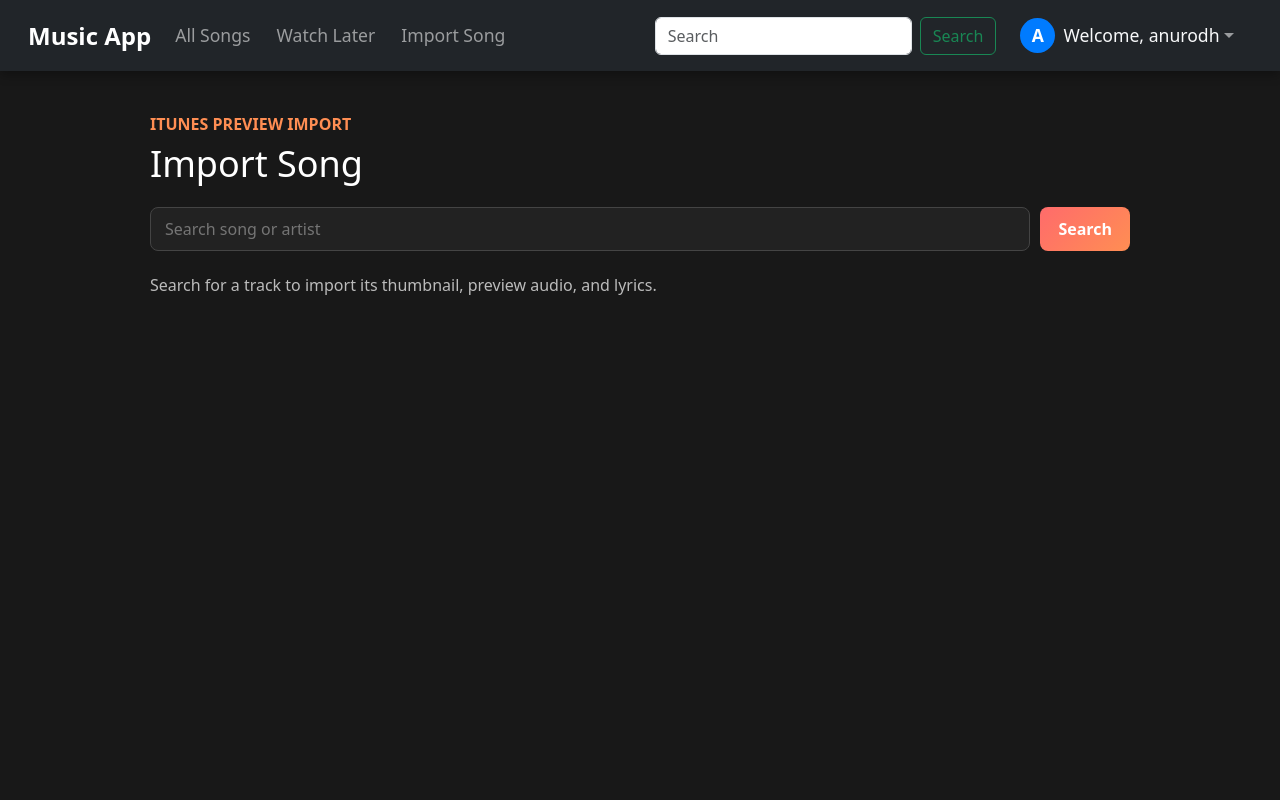
After one commit to DevanshY02/music, a Django app: page /music_beat/import-song in a window 1280 px wide. The commit adds this page. Run offline with Django 5.2, Linux system fonts and the light colour scheme; a user stored in the database is signed in; some libraries are stand-ins or nearby versions.

Commit message:
Add-iTunes-preview-import

```diff
--- /dev/null
+++ b/music_beat/external_music.py
@@ -0,0 +1,58 @@
+import requests
+
+
+ITUNES_SEARCH_URL = "https://itunes.apple.com/search"
+ITUNES_LOOKUP_URL = "https://itunes.apple.com/lookup"
+
+
+def search_itunes(query, limit=12):
+    response = requests.get(
+        ITUNES_SEARCH_URL,
+        params={
+            "term": query,
+            "media": "music",
+            "entity": "song",
+            "limit": limit,
+        },
+        timeout=12,
+    )
+    response.raise_for_status()
+    return [normalize_itunes_track(result) for result in response.json().get("results", [])]
+
+
+def lookup_itunes_track(track_id):
+    response = requests.get(
+        ITUNES_LOOKUP_URL,
+        params={"id": track_id, "entity": "song"},
+        timeout=12,
+    )
+    response.raise_for_status()
+    results = response.json().get("results", [])
+
+    for result in results:
+        if result.get("wrapperType") == "track":
+            return normalize_itunes_track(result)
+
+    return None
+
+
+def normalize_itunes_track(result):
+    artwork_url = result.get("artworkUrl100", "")
+
+    return {
+        "track_id": str(result.get("trackId", "")),
+        "name": result.get("trackName", ""),
+        "artist": result.get("artistName", ""),
+        "album": result.get("collectionName", ""),
+        "genre": result.get("primaryGenreName", ""),
+        "artwork_url": upgrade_artwork_url(artwork_url),
+        "preview_url": result.get("previewUrl", ""),
+        "source_url": result.get("trackViewUrl", ""),
+    }
+
+
+def upgrade_artwork_url(url):
+    if not url:
+        return ""
+
+    return url.replace("100x100bb", "600x600bb")
--- a/music_beat/templates/music_beat/basic.html
+++ b/music_beat/templates/music_beat/basic.html
@@ -77,6 +77,11 @@
                         <a class="nav-link" href="/music_beat/watchlater">Watch Later</a>
                     </li>
                     {% endif %}
+                    {% if user.is_staff %}
+                    <li class="nav-item">
+                        <a class="nav-link" href="/music_beat/import-song">Import Song</a>
+                    </li>
+                    {% endif %}
                 </ul>
 
                 <!-- Search Bar -->
--- a/music_beat/templates/music_beat/history.html
+++ b/music_beat/templates/music_beat/history.html
@@ -10,7 +10,7 @@
         <div class="card song-card">
             <div class="row g-0">
                 <div class="col-md-4">
-                    <img src="/media/{{ i.image }}" class="img-fluid song-img" alt="{{ i.name }}">
+                    <img src="{{ i.image_url }}" class="img-fluid song-img" alt="{{ i.name }}">
                 </div>
                 <div class="col-md-8">
                     <div class="card-body">
--- /dev/null
+++ b/music_beat/templates/music_beat/import_song.html
@@ -0,0 +1,179 @@
+{% extends 'music_beat/basic.html' %}
+{% block title %}Import Song{% endblock %}
+
+{% block body %}
+<main class="import-page">
+  <section class="import-shell">
+    <div class="import-heading">
+      <p>iTunes Preview Import</p>
+      <h1>Import Song</h1>
+    </div>
+
+    {% if messages %}
+      <div class="message-list">
+        {% for message in messages %}
+          <div class="message {{ message.tags }}">{{ message }}</div>
+        {% endfor %}
+      </div>
+    {% endif %}
+
+    <form class="import-search" method="GET">
+      <input type="search" name="q" value="{{ query }}" placeholder="Search song or artist">
+      <button type="submit">Search</button>
+    </form>
+
+    <div class="import-results">
+      {% for result in results %}
+        <article class="import-card">
+          <img src="{{ result.artwork_url }}" alt="{{ result.name }}">
+          <div>
+            <h2>{{ result.name }}</h2>
+            <p>{{ result.artist }}</p>
+            <p class="muted">{{ result.album }}{% if result.genre %} | {{ result.genre }}{% endif %}</p>
+            {% if result.preview_url %}
+              <audio controls src="{{ result.preview_url }}"></audio>
+            {% else %}
+              <p class="muted">No preview available for this result.</p>
+            {% endif %}
+          </div>
+          <form method="POST">
+            {% csrf_token %}
+            <input type="hidden" name="track_id" value="{{ result.track_id }}">
+            <button type="submit">Import</button>
+          </form>
+        </article>
+      {% empty %}
+        {% if query %}
+          <p class="empty-state">No iTunes results found.</p>
+        {% else %}
+          <p class="empty-state">Search for a track to import its thumbnail, preview audio, and lyrics.</p>
+        {% endif %}
+      {% endfor %}
+    </div>
+  </section>
+</main>
+
+<style>
+  body {
+    background: #181818;
+  }
+
+  .import-page {
+    min-height: calc(100vh - 70px);
+    padding: 42px 16px;
+    color: #ffffff;
+  }
+
+  .import-shell {
+    width: min(980px, 100%);
+    margin: 0 auto;
+  }
+
+  .import-heading p {
+    margin: 0 0 6px;
+    color: #ff8e53;
+    font-weight: 700;
+    text-transform: uppercase;
+  }
+
+  .import-heading h1 {
+    margin: 0 0 22px;
+    font-size: 36px;
+  }
+
+  .import-search {
+    display: grid;
+    grid-template-columns: 1fr auto;
+    gap: 10px;
+    margin-bottom: 22px;
+  }
+
+  .import-search input,
+  .import-search button,
+  .import-card button {
+    min-height: 44px;
+    border-radius: 8px;
+    border: 1px solid #444;
+    font: inherit;
+  }
+
+  .import-search input {
+    background: #222;
+    color: #fff;
+    padding: 0 14px;
+  }
+
+  .import-search button,
+  .import-card button {
+    background: linear-gradient(135deg, #ff6b6b, #ff8e53);
+    color: white;
+    border: none;
+    padding: 0 18px;
+    font-weight: 700;
+  }
+
+  .import-results {
+    display: grid;
+    gap: 14px;
+  }
+
+  .import-card {
+    display: grid;
+    grid-template-columns: 112px 1fr auto;
+    gap: 16px;
+    align-items: center;
+    padding: 14px;
+    border-radius: 12px;
+    background: #222;
+  }
+
+  .import-card img {
+    width: 112px;
+    height: 112px;
+    object-fit: cover;
+    border-radius: 8px;
+  }
+
+  .import-card h2 {
+    margin: 0 0 4px;
+    color: #ff8e53;
+    font-size: 20px;
+  }
+
+  .import-card p {
+    margin: 0 0 4px;
+  }
+
+  .import-card audio {
+    width: min(420px, 100%);
+    margin-top: 8px;
+  }
+
+  .muted,
+  .empty-state {
+    color: #bbbbbb;
+  }
+
+  .message {
+    padding: 12px;
+    margin-bottom: 12px;
+    border-radius: 8px;
+    background: #2d3748;
+  }
+
+  .message.success {
+    background: #1f5136;
+  }
+
+  .message.error {
+    background: #622727;
+  }
+
+  @media (max-width: 720px) {
+    .import-search,
+    .import-card {
+      grid-template-columns: 1fr;
+    }
+  }
+</style>
+{% endblock %}
--- a/music_beat/templates/music_beat/index.html
+++ b/music_beat/templates/music_beat/index.html
@@ -84,7 +84,7 @@
         {% for i in song %}
         <div class="col-lg-3 col-md-4 col-sm-6 mb-4">
             <div class="card song-card">
-                <img src="/media/{{i.image}}" class="card-img-top" alt="{{i.name}}">
+                <img src="{{ i.image_url }}" class="card-img-top" alt="{{i.name}}">
                 <div class="card-body text-center">
                     <h5 class="card-title">{{ i.name }}</h5>
                     <p class="card-text ">🎵 {{ i.tags }}</p>
--- a/music_beat/templates/music_beat/search.html
+++ b/music_beat/templates/music_beat/search.html
@@ -36,7 +36,7 @@
         <div class="card song-card">
             <div class="row g-0">
                 <div class="col-md-4">
-                    <img src="/media/{{ i.image }}" class="img-fluid song-img" alt="{{ i.name }}">
+                    <img src="{{ i.image_url }}" class="img-fluid song-img" alt="{{ i.name }}">
                 </div>
                 <div class="col-md-8">
                     <div class="card-body">
--- a/music_beat/templates/music_beat/songs.html
+++ b/music_beat/templates/music_beat/songs.html
@@ -33,7 +33,7 @@
         <div class="card song-card">
             <div class="row g-0">
                 <div class="col-md-4">
-                    <img src="/media/{{ i.image }}" class="img-fluid song-img" alt="{{ i.name }}">
+                    <img src="{{ i.image_url }}" class="img-fluid song-img" alt="{{ i.name }}">
                 </div>
                 <div class="col-md-8">
                     <div class="card-body">
--- a/music_beat/templates/music_beat/watchlater.html
+++ b/music_beat/templates/music_beat/watchlater.html
@@ -15,7 +15,7 @@
       <div class="card song-card">
         <div class="row g-0">
           <div class="col-md-4">
-            <img src="/media/{{ i.image }}" class="img-fluid song-img" alt="{{ i.name }}">
+            <img src="{{ i.image_url }}" class="img-fluid song-img" alt="{{ i.name }}">
           </div>
           <div class="col-md-8">
             <div class="card-body">
--- a/music_beat/urls.py
+++ b/music_beat/urls.py
@@ -4,6 +4,7 @@ from . import views
 urlpatterns = [
     path('songs/', views.songs, name='songs'),
     path('songs/<int:id>', views.songtemplate, name='songtemplate'),
+    path('import-song', views.import_song, name='import_song'),
     path('login', views.login, name='login'),
     path('signup', views.signup, name='signup'),
     path('logout_user', views.logout_user, name='logout_user'),
--- a/music_beat/views.py
+++ b/music_beat/views.py
@@ -3,10 +3,13 @@ from music_beat.models import Song, Watchlater, History
 from django.contrib.auth.models import User
 from django.shortcuts import redirect
 from django.contrib.auth import authenticate, login as auth_login, logout
+from django.contrib.admin.views.decorators import staff_member_required
+from django.contrib import messages
 from django.db.models import Case, When
 import os
 import requests
 from bs4 import BeautifulSoup
+from music_beat.external_music import lookup_itunes_track, search_itunes
 
 
 GENIUS_API_KEY = os.environ.get("GENIUS_API_KEY", "")
@@ -260,9 +263,47 @@ def songs(request):
 #     return render(request, 'music_beat/songtemplate.html',{'song': song})
 def songtemplate(request, id):
     song = Song.objects.filter(song_id=id).first()
-    lyrics = get_lyrics(song.name, song.singer)
+    lyrics = song.lyrics_text or get_lyrics(song.name, song.singer)
 
     return render(request, 'music_beat/songtemplate.html', {'song': song, 'lyrics': lyrics})
+
+@staff_member_required(login_url="/admin/login/")
+def import_song(request):
+    query = request.GET.get("q", "").strip()
+    results = []
+
+    if request.method == "POST":
+        track_id = request.POST.get("track_id", "").strip()
+        track = lookup_itunes_track(track_id)
+
+        if not track:
+            messages.error(request, "Could not import that song. Try another result.")
+            return redirect("/music_beat/import-song")
+
+        lyrics = get_lrclib_lyrics(track["name"], track["artist"])
+        lyrics_text = "" if lyrics == "Lyrics not found." else lyrics
+
+        song = Song.objects.create(
+            name=track["name"],
+            singer=track["artist"],
+            tags=track["genre"] or "Imported",
+            external_image_url=track["artwork_url"],
+            external_audio_url=track["preview_url"],
+            external_source_url=track["source_url"],
+            lyrics_text=lyrics_text,
+            source_label="iTunes Preview",
+        )
+
+        messages.success(request, f"Imported {song.name}.")
+        return redirect(f"/music_beat/songs/{song.song_id}")
+
+    if query:
+        try:
+            results = search_itunes(query)
+        except requests.RequestException:
+            messages.error(request, "Could not reach iTunes right now. Try again in a moment.")
+
+    return render(request, "music_beat/import_song.html", {"query": query, "results": results})
 
 def login(request):
     if request.method == "POST":
```
Also changed, not shown: music_beat/admin.py (+7 -1 lines), music_beat/models.py (+31 -2 lines), music_beat/templates/music_beat/songtemplate.html (+18 -3 lines), README.md, music_beat/migrations/0009_song_external_fields.py (added).
